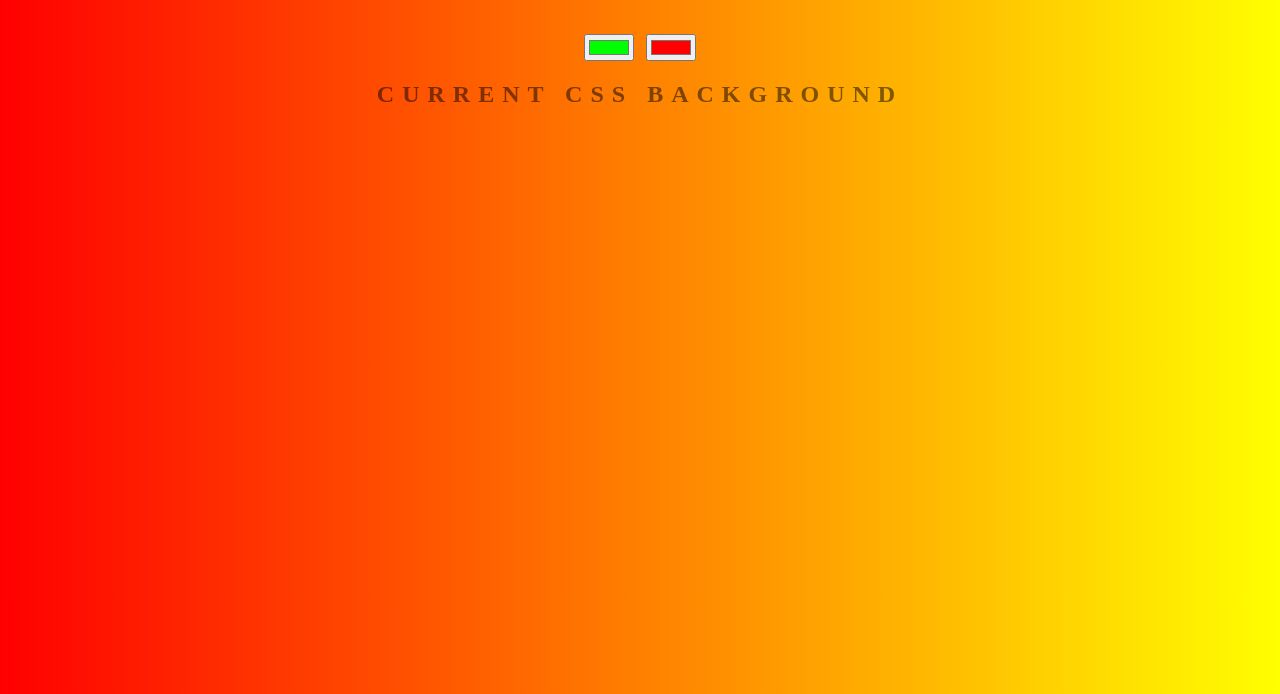
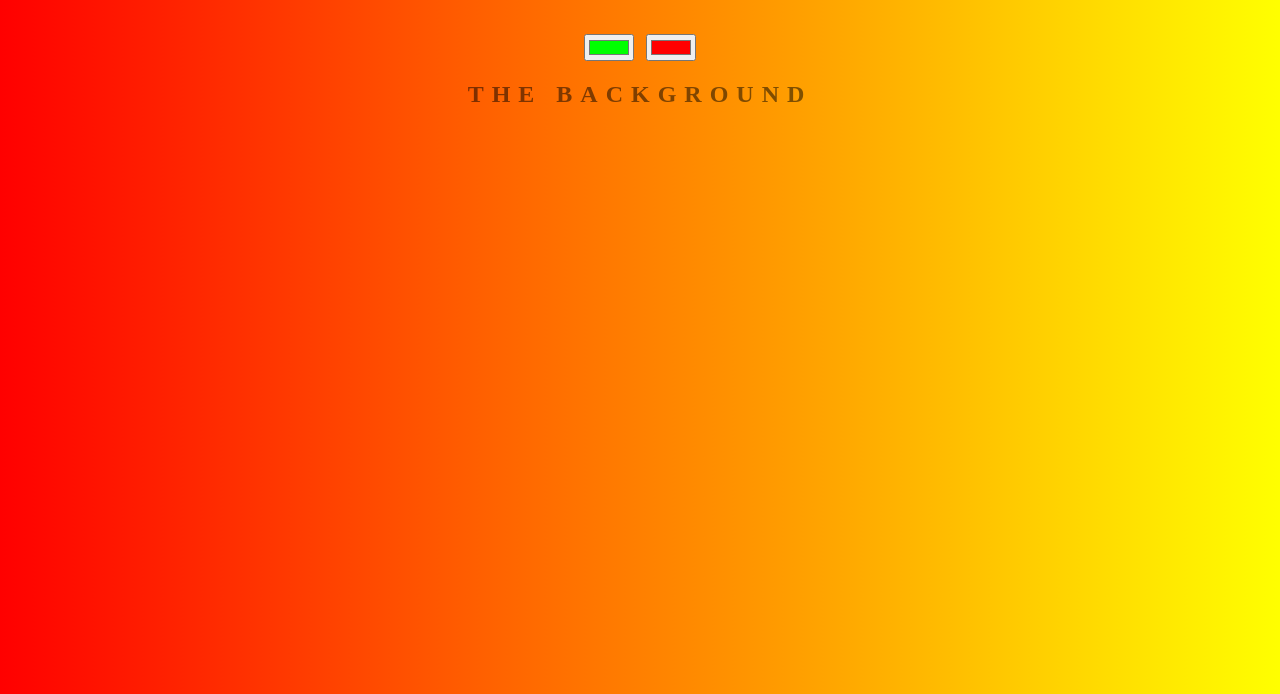
Before and after one commit to luisprz/background-generator, a plain HTML site: page index.html in a window 1280 px wide. Shown: the part 106-800 px from the top of the page. Drawn offline with Linux system fonts and the light colour scheme.

Commit message:
changing text

```diff
--- a/index.html
+++ b/index.html
@@ -8,7 +8,7 @@
 	<h1>Cool Generator</h1>
 	<input class="color1" type="color" name="color1" value="#00ff00">
 	<input class="color2" type="color" name="color2" value="#ff0000">
-	<h2>Current CSS Background</h2>
+	<h2>the Background</h2>
 	<h3></h3>
 	<script type="text/javascript" src="script.js"></script>
 </body>
```
